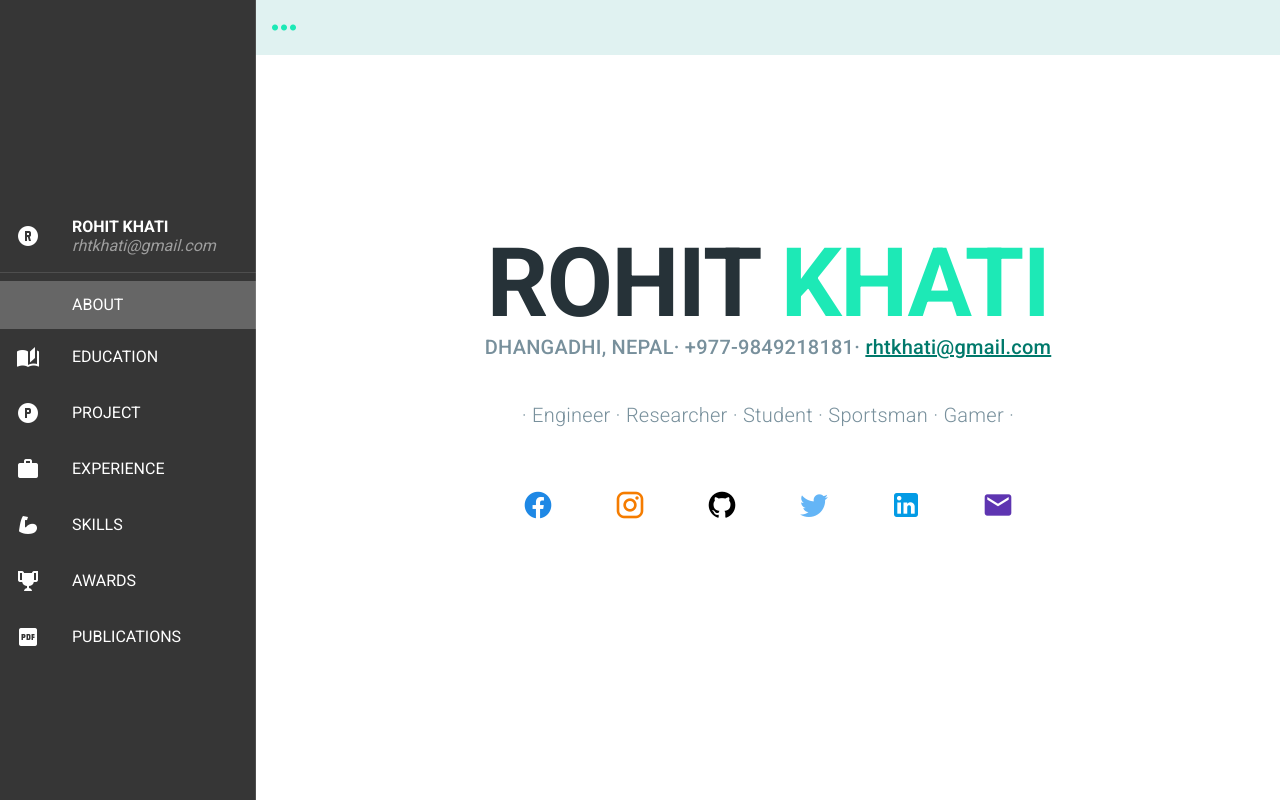
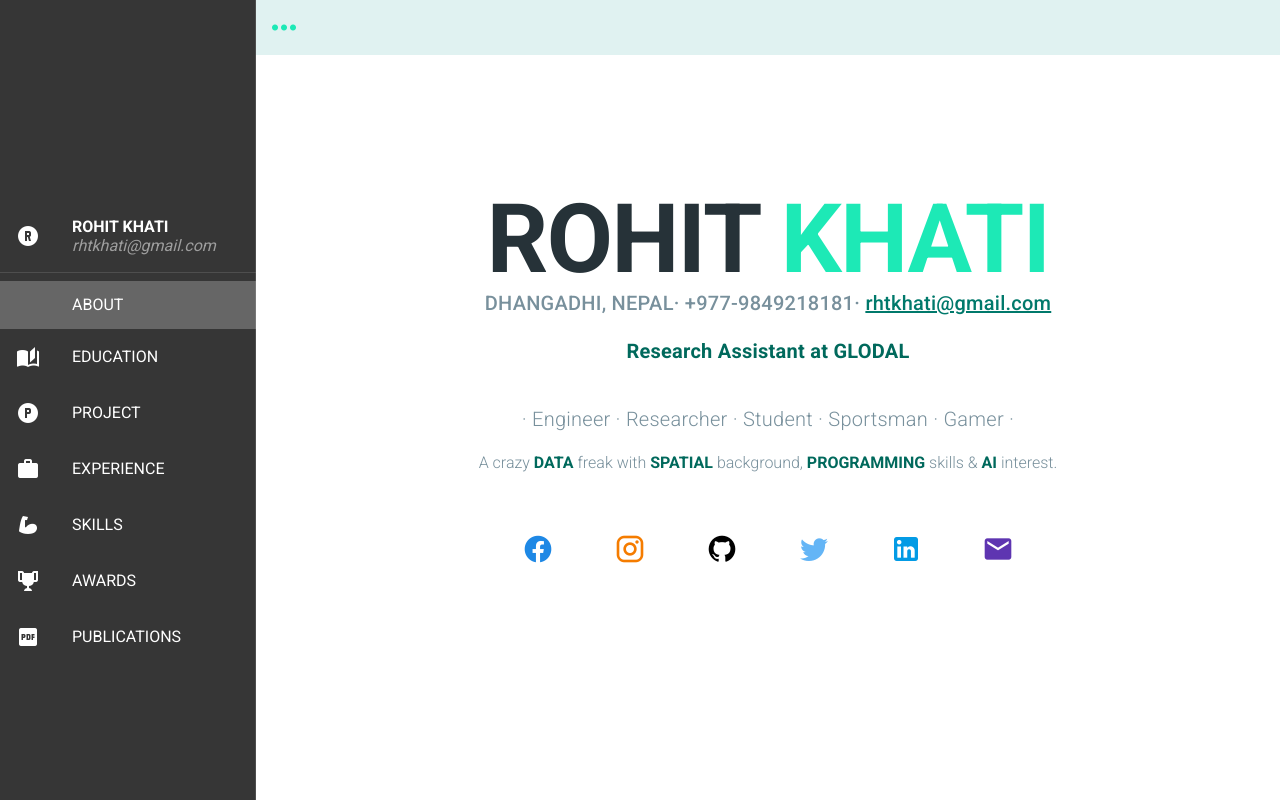
Before and after one commit to ro-hit81/my_portfolio, a Vue app: page /about in a window 1280 px wide. Built offline with nearby package versions, Linux system fonts and the light colour scheme.

Commit message:
Updated the status for all components at December 22.

```diff
--- a/src/components/About.vue
+++ b/src/components/About.vue
@@ -10,9 +10,17 @@
                         <span class="blue-grey--text text--lighten-1 text-h6">DHANGADHI, NEPAL&middot; +977-9849218181&middot; </span>
                         <a class="teal--text text--darken-2 text-h6 text-decoration-underline" :href="`mailto:${mail}`">{{mail}}</a><br>
                     </p>
-                    <p class="my-9">
+                        <span class="teal--text text--darken-3 text-h6 font-weight-bold">Research Assistant at GLODAL</span>
+                    <p class="mt-9">
                         <span class="blue-grey--text text--lighten-1 text-h6 font-weight-light">&middot; Engineer &middot; Researcher &middot; Student &middot; Sportsman &middot; Gamer &middot;</span>
                     </p>
+                    <span class="blue-grey--text text--lighten-1 font-weight-light">
+                        A crazy
+                        <span class="teal--text text--darken-3 font-weight-bold">DATA</span> freak with
+                        <span class="teal--text text--darken-3 font-weight-bold">SPATIAL</span> background,
+                        <span class="teal--text text--darken-3 font-weight-bold">PROGRAMMING</span> skills &
+                        <span class="teal--text text--darken-3 font-weight-bold">AI</span> interest.
+                    </span>
                     <p class="mt-12">
                         <v-btn icon x-large v-for="socialApp in socialApps" :key="socialApp.icon" :href="socialApp.link" ripple class="mx-5">
                             <v-icon :color="socialApp.color">mdi-{{socialApp.icon}}</v-icon>
--- a/src/components/Awards.vue
+++ b/src/components/Awards.vue
@@ -23,6 +23,7 @@ export default {
                 {title: 'Full scholarship from Nepal government to complete Bachelor’s Degree in Geomatics Engineering', icon: 'medal'},
                 {title: 'Honored as Entrance topper in Geomatics Engineering', icon: 'seal-variant'},
                 {title: 'Geomatics Engineering second topper (2072-2076) batch', icon: 'numeric-2-circle-outline'},
+                {title: 'Winner of COVID-19 Mapathon awarded by Nepal Geomatics Engineering Society', icon: 'trophy-award'},
             ]
         }
     }
--- a/src/components/Experience.vue
+++ b/src/components/Experience.vue
@@ -31,7 +31,8 @@ export default {
         return {
             hover: false,
             Experiences: [
-                {id: 1, title: 'INTERNSHIP AT GEO-INFORMATICS CENTER', from: 'October, 2019', to: 'January 2020', organization: 'ASIAN INSTITUTE OF TECHNOLOGY. (BANGKOK, THAILAND)', activities: '<ol><li>Completed Global Navigation Satellite System (GNSS) course jointly orgainized by Geo-Informatics Center, Asian Intitute of Technology (GIC/AIT), Center for Spatial Information Science, The University of Tokyo (CSIS/UT) and International Committee on Global Navigation Satellite System (ICG).</li><li> Data mining & Web scraping from online booking sites.</li><li> Developed deep learning algorithm for land use land cover map.</li><li>Drone training and its application in agricultural field.</li><li> Google Earth Engine for land use land cover map and change detection map in 5 different province.</li></ol>'}
+                {id: 1, title: 'RESEARCH ASSISTANT', from: 'October, 2020', to: 'Ongoing', organization: 'GLODAL', activities: 'Working as a Project Assistant with the major responsibility of : <ol><li> Automatization of accessing Landsat data using Google Earth Engine Python API.</li><li> Converting JavaScript Google Earth Engine code to Python code for Land cover Mapping.</li><li>Data processing for satellite -based land use mapping.</li><li> Developing deep learning models for satellite-based land-use mapping.</li></ol>'},
+                {id: 2, title: 'INTERNSHIP AT GEO-INFORMATICS CENTER', from: 'October, 2019', to: 'January 2020', organization: 'ASIAN INSTITUTE OF TECHNOLOGY. (BANGKOK, THAILAND)', activities: '<ol><li>Completed Global Navigation Satellite System (GNSS) course jointly orgainized by Geo-Informatics Center, Asian Intitute of Technology (GIC/AIT), Center for Spatial Information Science, The University of Tokyo (CSIS/UT) and International Committee on Global Navigation Satellite System (ICG).</li><li> Data mining & Web scraping from online booking sites.</li><li> Developed deep learning algorithm for land use land cover map.</li><li>Drone training and its application in agricultural field.</li><li> Google Earth Engine for land use land cover map and change detection map in 5 different province.</li></ol>'}
             ]
         }
     }
--- a/src/components/Project.vue
+++ b/src/components/Project.vue
@@ -25,8 +25,8 @@ export default {
             Projects: [
                 {title: 'WEB BASED INFORMATION SERVICE FOR LAND MANAGEMENT (E-CAD)', description: 'Management of land information is imperative at present in Nepal. Hence, Web-based and Information System provides the country’s land authorities with a powerful tool which creates a unified platform for all the stakeholders and concerned individuals and organizations which can be utilized for creation of accurate spatial and non-spatial database, timely maintenance and updating of the database in a dynamic web platform. It also provides government officials with easier analysis of geospatial data. This system implements the OGC Web Services: WMS and WFS in order to achieve the visualization of static and dynamic spatial data respectively and the various spatial operations on those data to perform simple spatial and statistical analysis. Alongside with this, land valuation, utility management, land taxation can be appended in this system. Data dissemination to the general people also would be easier for both the stakeholders and public.'},
                 {title: 'PARCEL INDENTIFIER MOBILE APPLICATION', description: `Parcel identifier is a mobile app that tracks the user's location and helps to identify the parcel on which they are standing. The app is mainly targeted for the employers of the survey department. Till the date the officer's relies in the paper maps for identifying the certain parcel in the ground which is the most tedious and a complex job. Hence, the main motive of the app is to make the use of the digital platform for simplifying identification of parcel. The app is prepared using the android studio.`},
+                {title: 'COVID-19 Nepal App', description: 'The COVID-19 Nepal App is the web application whose intention was to convey the intricated data to the Nepali community. Different kinds of visualizing channels like maps, line charts, multiple line charts, bar charts & a combination of the line & pie charts present the ongoing pandemic situation in the country. All the stats are updated in real-time.'},
                 {title: `UNITED NATIONS ENVIRONMENTAL PROGRAMME (UNEP)'S PLASTIC PROJECT`, description: '(Description will be written soon...)'},
-                {title: 'COVID-19', description: '(Description will be written soon...)'},
                 {title: 'PLAYLIST APP', description: '(Description will be written soon...)'}
             ]
         }
--- a/src/views/Home.vue
+++ b/src/views/Home.vue
@@ -40,7 +40,8 @@ export default {
     data() {
         return {
             Timeline: [
-                {id:'19', color:'orange', icon:'mdi-book-open-page-variant', at:'September, 2020',justify:'justify-end', title:'Working on Deep Learning algorithm', description:'Decription comming soon...'},
+                {id:'20', color:'orange', icon:'mdi-book-open-page-variant', at:'September, 2020',justify:'justify-start', title:'Working on Deep Learning algorithm', description:'Decription comming soon...'},
+                {id:'19', color:'deep-orange', icon:'mdi-account-hard-hat', at:'October, 2020',justify:'justify-end', title:'Joined GLODAL', description:'Working as a research assistant with the major responsibility of: (1) Data processing for satellite-based land-use mapping. (2) Developing deep learning models for satellite-based land-use mapping. (3) Automatizaation code for accesing Landsat images from Google Earth Engine'},
                 {id:'18', color:'purple', icon:'mdi-trophy-award', at:'September, 2020',justify:'justify-start', title:'COVID-19 Mapathon', description:`First prize in Mapathon organized by 'Nepal Geomatics Engineering Society'. The mapathon was organized with the aim of sharing geo-informatics knowledge in muliple disciplines, most importantly the sector of disease prevention & control.`},
                 {id:'17', color:'indigo', icon:'mdi-laptop', at:'June, 2020', justify:'justify-end', title:'COVID-19 Stats Web App', description:'Deployed COVOD-19 Web App for Nepali community to see all the stats relating to pandemic.'},
                 {id:'16', color:'amber', icon:'mdi-account-hard-hat', at:'January, 2020', justify:'justify-start', title:'Internship', description:'Completed Internship at GeoInformatics Center'},
```
